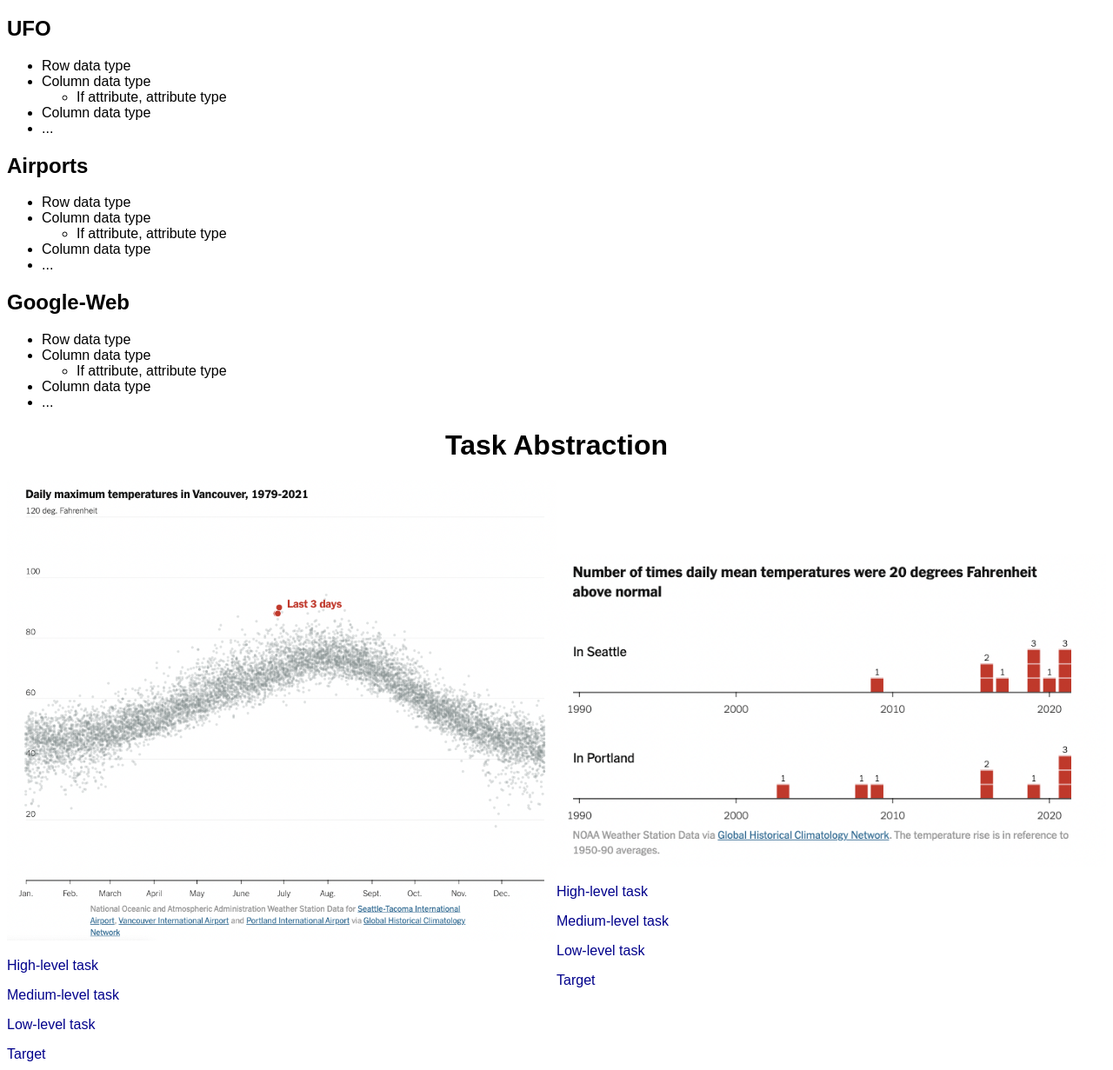
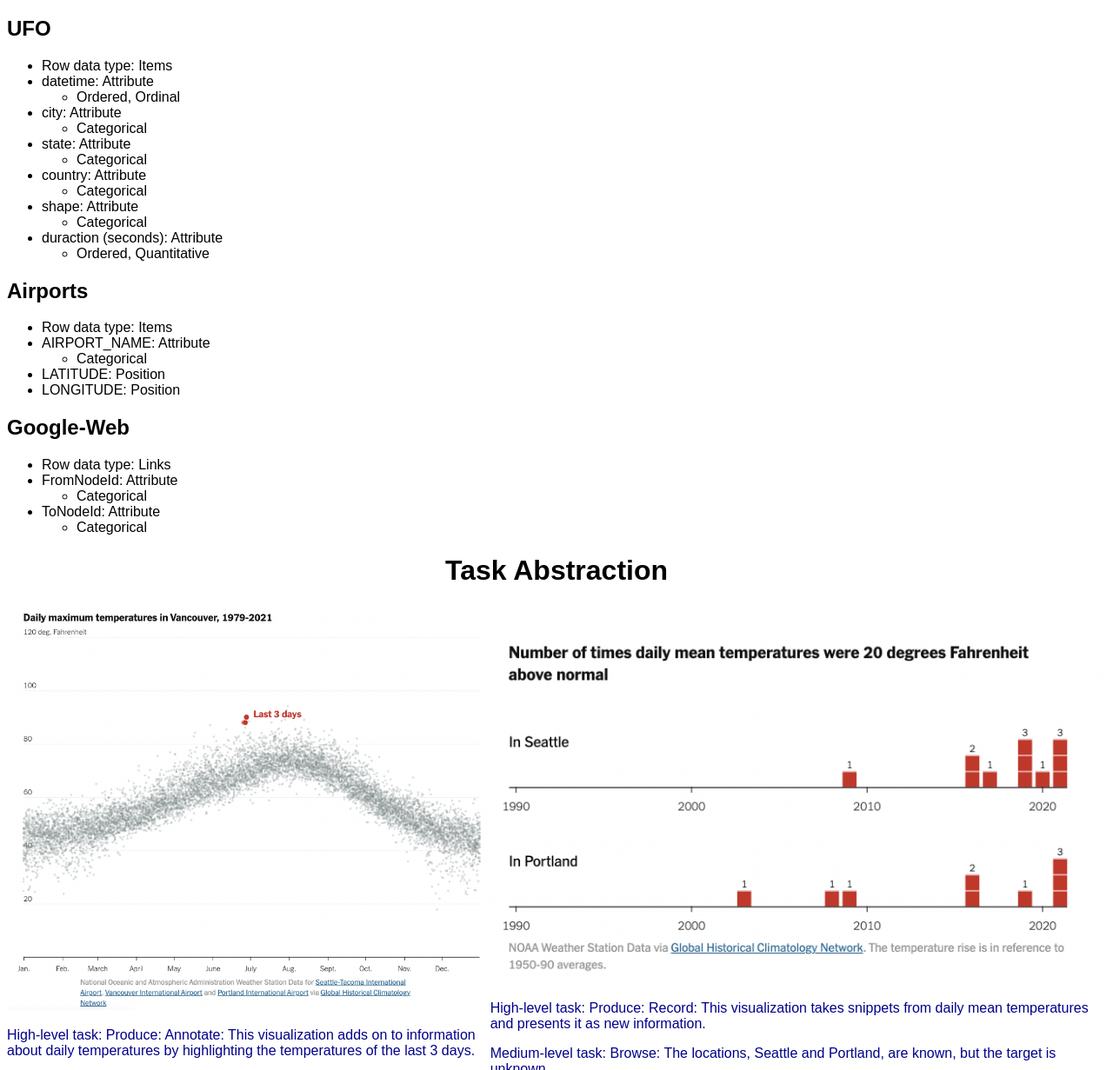
Before and after one commit to DS4200-S23-Class/hw-02-aiden-and-varun, a plain HTML site: page index.html in a window 1280 px wide. Shown: the part 225-1456 px from the top of the page at 87% size. Drawn offline with Linux system fonts and the light colour scheme.

Commit message:
final edit

```diff
--- a/index.html
+++ b/index.html
@@ -67,14 +67,37 @@
 
             <!-- make bulleted list below header -->
             <ul>
-                <li>Row data type</li>
-                <li>Column data type
+                <li>Row data type: Items</li>
+                <li>datetime: Attribute
                     <ul>
-                        <li>If attribute, attribute type</li>
+                        <li>Ordered, Ordinal</li>
                     </ul>
                 </li>
-                <li>Column data type</li>
-                <li>...</li>
+                <li>city: Attribute
+                    <ul>
+                        <li>Categorical</li>
+                    </ul>
+                </li>
+                <li>state: Attribute
+                    <ul>
+                        <li>Categorical</li>
+                    </ul>
+                </li>
+                <li>country: Attribute
+                    <ul>
+                        <li>Categorical</li>
+                    </ul>
+                </li>
+                <li>shape: Attribute
+                    <ul>
+                        <li>Categorical</li>
+                    </ul>
+                </li>
+                <li>duraction (seconds): Attribute
+                    <ul>
+                        <li>Ordered, Quantitative</li>
+                    </ul>
+                </li>
             </ul>
 
             <!-- Create a sub header -->
@@ -82,14 +105,14 @@
 
             <!-- make a bulleted list below header -->
             <ul>
-                <li>Row data type</li>
-                <li>Column data type
+                <li>Row data type: Items</li>
+                <li>AIRPORT_NAME: Attribute
                     <ul>
-                        <li>If attribute, attribute type</li>
+                        <li>Categorical</li>
                     </ul>
                 </li>
-                <li>Column data type</li>
-                <li>...</li>
+                <li>LATITUDE: Position</li>
+                <li>LONGITUDE: Position</li>
             </ul>
 
             <!-- Create a sub header -->
@@ -97,14 +120,17 @@
 
             <!-- make a bulleted list below header -->
             <ul>
-                <li>Row data type</li>
-                <li>Column data type
+                <li>Row data type: Links</li>
+                <li>FromNodeId: Attribute
                     <ul>
-                        <li>If attribute, attribute type</li>
+                        <li>Categorical</li>
                     </ul>
                 </li>
-                <li>Column data type</li>
-                <li>...</li>
+                <li>ToNodeId: Attribute
+                    <ul>
+                        <li>Categorical</li>
+                    </ul>
+                </li>
             </ul>
 
         </div>
@@ -120,18 +146,18 @@
         <div id="pictures">
             <div>
                 <img src="img/vis1.png">
-                <p>High-level task</p>
-                <p>Medium-level task</p>
-                <p>Low-level task</p>
-                <p>Target</p>
+                <p>High-level task: Produce: Annotate: This visualization adds on to information about daily temperatures by highlighting the temperatures of the last 3 days. </p>
+                <p>Medium-level task: Lookup: Since the last 3 days are identified, the target and location are both known.</p>
+                <p>Low-level task: Identify: The visualization identifies the data points for the last 3 days out of all points from 1979-2021.</p>
+                <p>Target: All Data: Outliers: The visualiztion shows how the last 3 days are outliers from the typical temperatures at that time of year.</p>
             </div>
 
             <div>
                 <img src="img/vis2.png">
-                <p>High-level task</p>
-                <p>Medium-level task</p>
-                <p>Low-level task</p>
-                <p>Target</p>
+                <p>High-level task: Produce: Record: This visualization takes snippets from daily mean temperatures and presents it as new information.</p>
+                <p>Medium-level task: Browse: The locations, Seattle and Portland, are known, but the target is unknown.</p>
+                <p>Low-level task: Summarize: The viewer should be looking at all data points.</p>
+                <p>Target: Attributes: One: Distribution: The visualization shows the distribution of points, which are concentrated on the right side, showing how temperatures have been abnormally high in recent years.</p>
             </div>
         </div>
 
```
Also changed, not shown: 2 other files.
